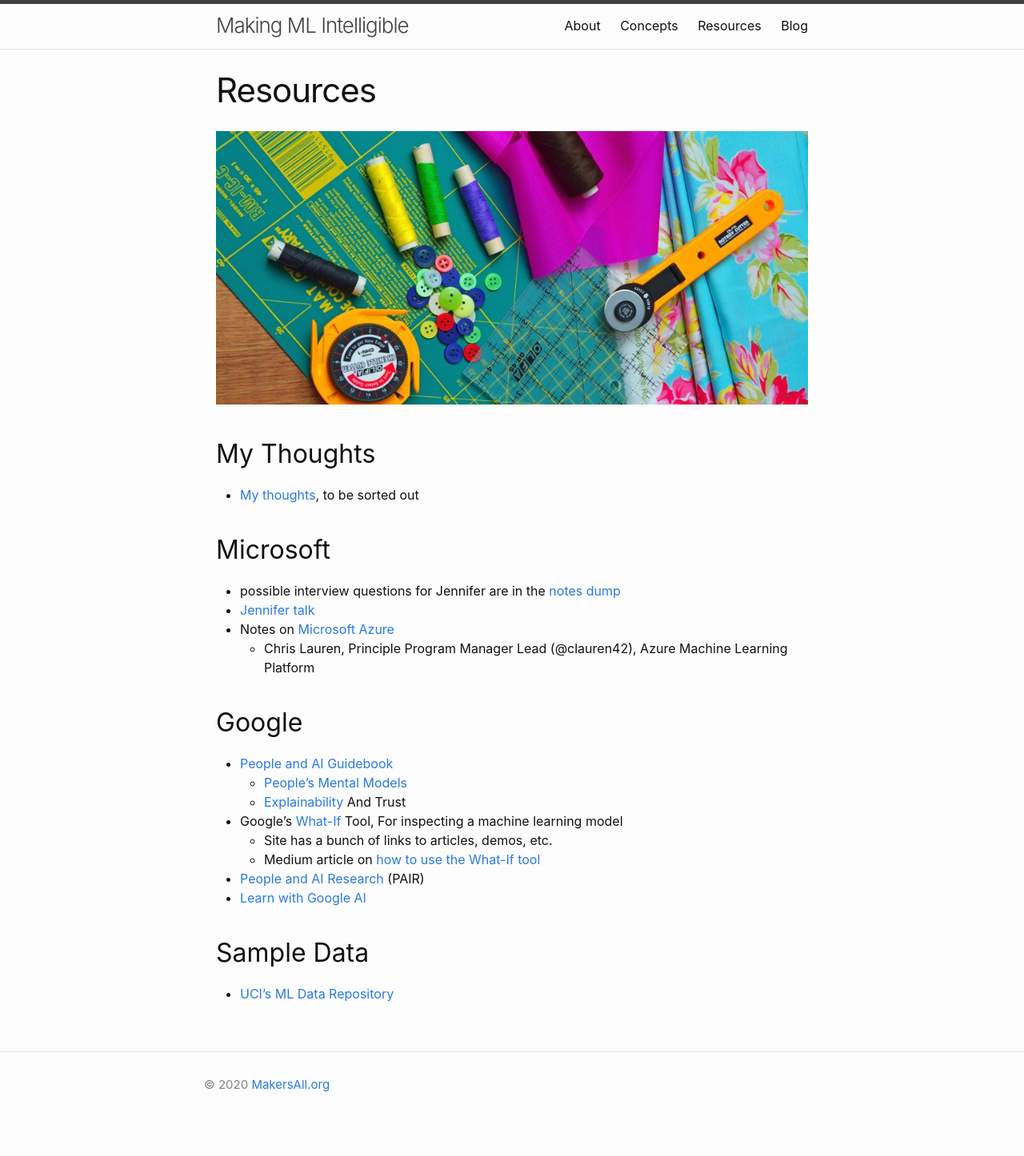
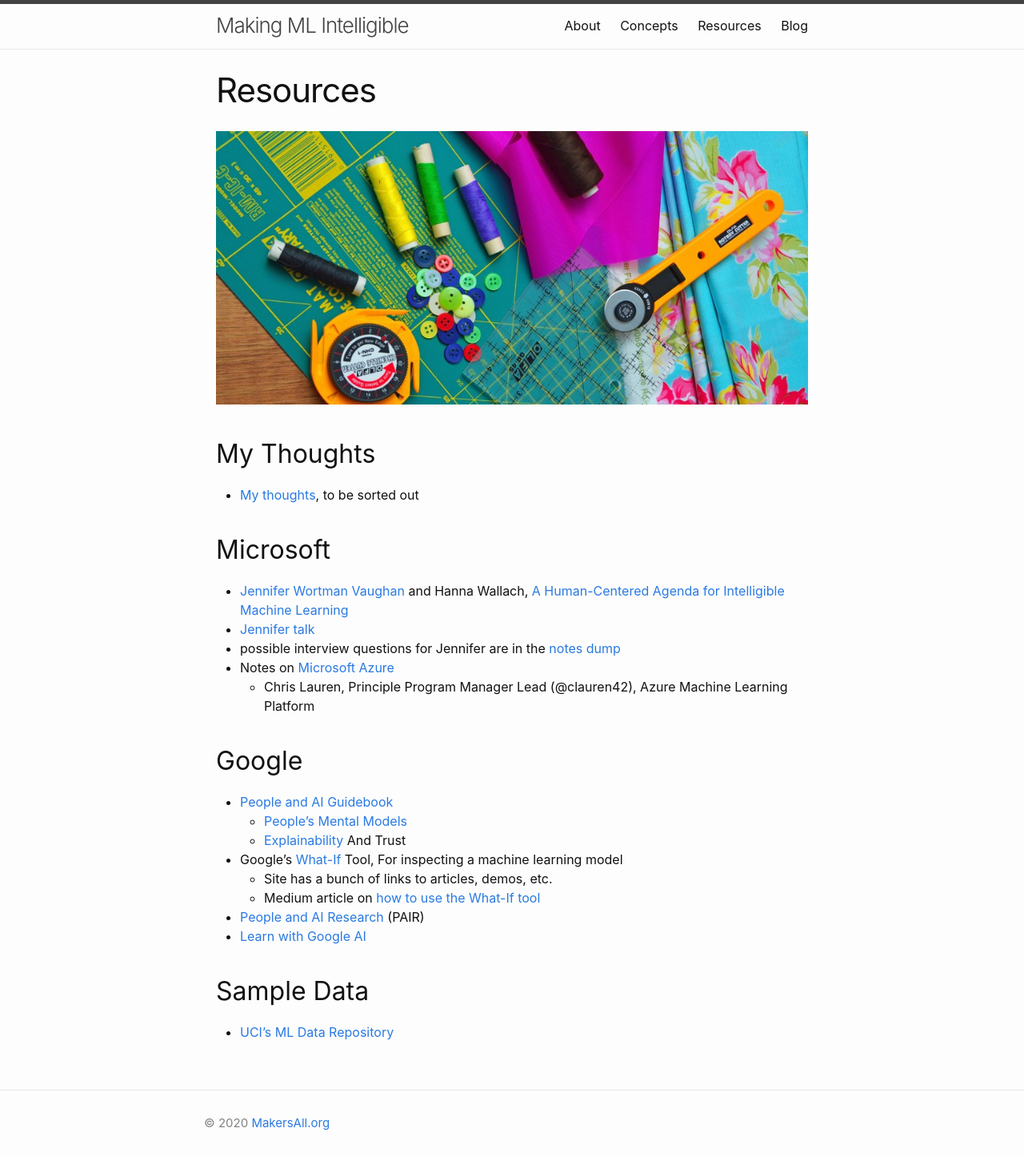
Before and after one commit to makersall/make-ml-intelligible, a Jekyll site: the page built from pages/resources.md, in a window 1280 px wide. Shown: the whole page at 80% size. Built offline with Jekyll 4.4.1, drawn with Linux system fonts in a browser that asks for light colours; before the commit the page ends 1398 px from its top, so only the background shows below that.

```diff
--- a/pages/resources.md
+++ b/pages/resources.md
@@ -11,8 +11,9 @@ permalink: /resources/
 
 
 ## Microsoft
-- possible interview questions for Jennifer are in the  [notes dump](../dump/)
-- [Jennifer talk](../dump/)
+- [Jennifer Wortman Vaughan](http://www.jennwv.com) and Hanna Wallach, [A Human-Centered Agenda for Intelligible Machine Learning](http://www.jennwv.com/papers/intel-chapter.pdf)
+- [Jennifer talk](../jennifer/)
+- possible interview questions for Jennifer are in the  [notes dump](../jennifer/)
 - Notes on [Microsoft Azure](../pages/dump/microsoft-azure.html)
    - Chris Lauren, Principle Program Manager Lead (@clauren42), Azure Machine Learning Platform
 
```
Also changed, not shown: pages/draft.md (added, +12 -0 lines), pages/pieces-puzzle.md (added, +6 -0 lines), pages/jennifer.md (renamed from pages/dump.md).
